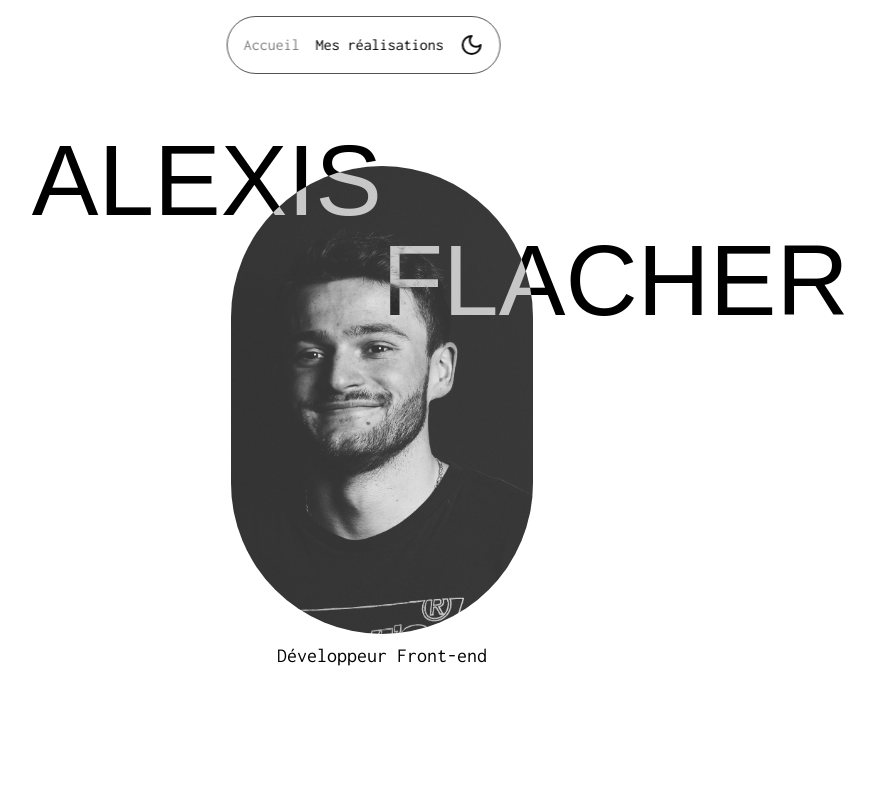
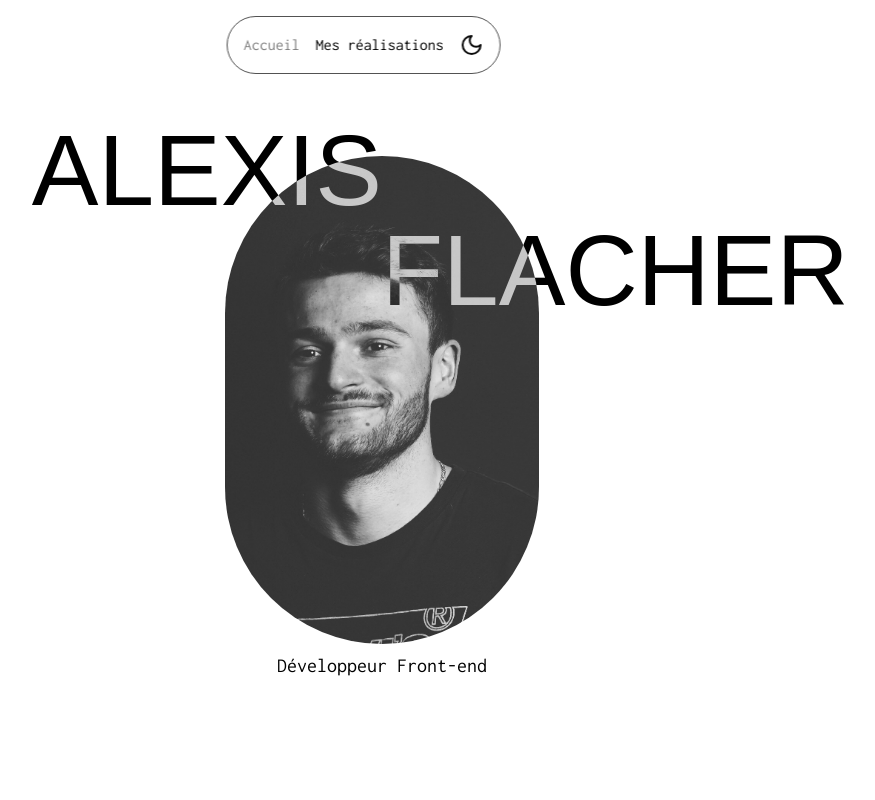
Before and after one commit to AlexisF9/Portfolio-2025, a Next.js app: page / in a window 1280 px wide. Shown: the top 800 px of the page, without its empty margins (258-1133 px from the left). Built offline with nearby package versions, Linux system fonts and the light colour scheme; a web font is replaced by a local one.

Commit message:
edit picture height responsive in home page

```diff
--- a/app/page.tsx
+++ b/app/page.tsx
@@ -83,15 +83,13 @@ export default function Home() {
   return (
     <div>
       <div className="h-dvh flex justify-center items-center">
-        <Image
+        <img
           src={"/Alexis.jpg"}
-          width={500}
-          height={700}
           alt="Photo Alexis Flacher"
           ref={pictureRef}
-          className="opacity-[0] rounded-full absolute aspect-[2/3] w-auto h-[400px] md:h-[65%] max-h-[500px] object-cover z-[-1] p-4"
+          className="opacity-[0] rounded-full absolute aspect-[2/3] w-auto h-[400px] md:h-[65%] portrait:max-h-[500px] object-cover z-[0] p-4"
         />
-        <div className="flex flex-col dark:text-white w-full gap-9 md:gap-4 h-[440px] md:h-[70%] max-h-[540px] justify-between">
+        <div className="flex flex-col dark:text-white w-full gap-9 md:gap-4 h-[440px] md:h-[70%] portrait:max-h-[540px] justify-between">
           <h1 className="font-gothic text-fluid flex flex-col text-center leading-none md:text-start md:grid grid-rows-2 grid-cols-2 mx-auto uppercase text-white mix-blend-difference">
             <span ref={titleRef} className="opacity-[0] justify-self-end">
               Alexis
```
